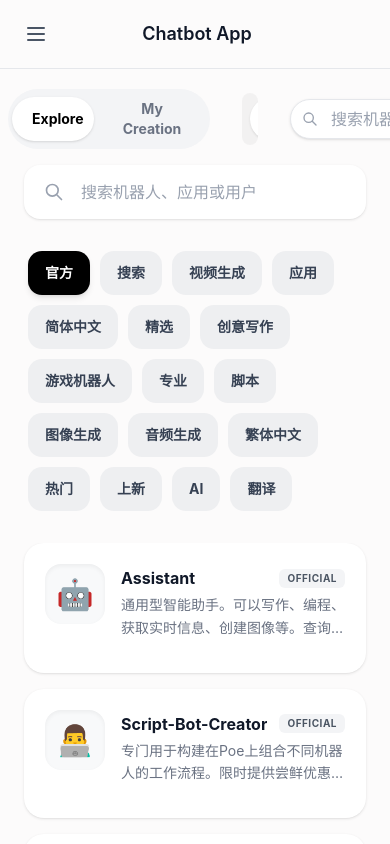
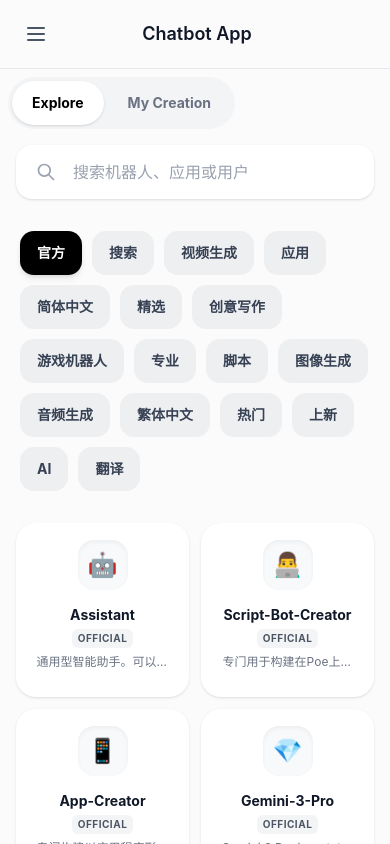
Before and after one commit to xubaobao19940428/ai-chat, a Vue app: page /explore in a window 390 px wide. Built offline with nearby package versions, Linux system fonts and the light colour scheme.

Commit message:
exploreview适配移动端

```diff
--- a/src/views/ExploreView.vue
+++ b/src/views/ExploreView.vue
@@ -1,7 +1,7 @@
 <template>
     <div class="flex-1 flex flex-col h-full bg-[#fcfbfb] dark:bg-[#000000] overflow-hidden">
         <!-- Header Area -->
-        <div class="flex-shrink-0 px-2 pt-5 pb-2">
+        <div class="flex-shrink-0 px-2 pt-2 md:pt-5 pb-2">
             <div class="max-w-6xl mx-auto w-full flex items-center justify-between gap-6">
                 <!-- Left: Tabs -->
                 <div class="flex items-center gap-1 bg-gray-100 dark:bg-[#1a1a1a] p-1 rounded-full">
@@ -18,7 +18,7 @@
                 </div>
 
                 <!-- Middle: Header Tags -->
-                <div class="flex-1 flex justify-center overflow-hidden px-4">
+                <div class="flex-1 hidden md:flex justify-center overflow-hidden px-4">
                     <div class="flex items-center gap-2 overflow-x-auto scrollbar-hide mask-fade-x bg-[#0000000a] dark:bg-[#1a1a1a] px-2 py-1 rounded-full">
                         <button v-for="tag in headerSearchTags" :key="tag"
                             class="text-sm font-medium whitespace-nowrap transition-colors px-6 py-2 rounded-full"
@@ -31,7 +31,7 @@
 
                 <!-- Right: Search & Create -->
                 <div class="flex items-center gap-4">
-                    <div class="w-64 relative group">
+                    <div class="w-64 relative group hidden md:block">
                         <div class="absolute inset-y-0 left-0 pl-3 flex items-center pointer-events-none">
                             <svg class="h-4 w-4 text-gray-400" fill="none" stroke="currentColor" viewBox="0 0 24 24">
                                 <path stroke-linecap="round" stroke-linejoin="round" stroke-width="2"
@@ -50,7 +50,7 @@
         </div>
 
         <!-- Original Page Modules (Search & Tags) -->
-        <div class="flex-shrink-0 px-6 pt-2 pb-2">
+        <div class="flex-shrink-0 px-4 md:px-6 pt-2 pb-2">
             <div class="max-w-5xl mx-auto w-full">
                 <!-- Search Bar -->
                 <div class="relative group mb-8">
@@ -81,35 +81,35 @@
         </div>
 
         <!-- Scrollable Content -->
-        <div class="flex-1 overflow-y-auto px-6 pb-12">
+        <div class="flex-1 overflow-y-auto px-4 md:px-6 pb-12">
             <div class="max-w-5xl mx-auto w-full">
-                <div class="grid grid-cols-1 md:grid-cols-2 gap-4">
+                <div class="grid grid-cols-2 md:grid-cols-2 gap-3 md:gap-4">
                     <div v-for="bot in filteredBots" :key="bot.id"
-                        class="flex items-start gap-4 p-5 rounded-[20px] bg-white dark:bg-[#1a1a1a] border border-transparent hover:border-gray-200 dark:hover:border-[#333333] shadow-sm hover:shadow-lg transition-all cursor-pointer group"
+                        class="flex flex-col md:flex-row items-center md:items-start gap-3 md:gap-4 p-4 md:p-5 rounded-[20px] bg-white dark:bg-[#1a1a1a] border border-transparent hover:border-gray-200 dark:hover:border-[#333333] shadow-sm hover:shadow-lg transition-all cursor-pointer group text-center md:text-left"
                         @click="handleBotClick(bot)">
                         <!-- Icon -->
                         <div
-                            class="flex-shrink-0 w-[60px] h-[60px] rounded-[16px] overflow-hidden bg-[#f8f9fa] dark:bg-[#2a2a2a] flex items-center justify-center text-3xl shadow-inner">
+                            class="flex-shrink-0 w-[50px] h-[50px] md:w-[60px] md:h-[60px] rounded-[16px] overflow-hidden bg-[#f8f9fa] dark:bg-[#2a2a2a] flex items-center justify-center text-2xl md:text-3xl shadow-inner">
                             <img v-if="bot.icon.startsWith('http')" :src="bot.icon"
                                 class="w-full h-full object-cover" />
                             <span v-else>{{ bot.icon }}</span>
                         </div>
 
                         <!-- Content -->
-                        <div class="flex-1 min-w-0 pt-0.5">
-                            <div class="flex items-center justify-between mb-1">
-                                <h3 class="text-[16px] font-bold text-gray-900 dark:text-white truncate">{{ bot.name }}
+                        <div class="flex-1 min-w-0 pt-0.5 w-full">
+                            <div class="flex flex-col md:flex-row items-center md:items-center md:justify-between mb-1 gap-1">
+                                <h3 class="text-[14px] md:text-[16px] font-bold text-gray-900 dark:text-white truncate w-full md:w-auto">{{ bot.name }}
                                 </h3>
                                 <span v-if="bot.type === 'official'"
-                                    class="px-2 py-0.5 rounded-md bg-[#f3f4f6] dark:bg-[#2a2a2a] text-[#4b5563] dark:text-gray-300 text-[10px] font-bold uppercase tracking-wider">
+                                    class="px-1.5 py-0.5 rounded-md bg-[#f3f4f6] dark:bg-[#2a2a2a] text-[#4b5563] dark:text-gray-300 text-[10px] font-bold uppercase tracking-wider flex-shrink-0">
                                     Official
                                 </span>
                             </div>
-                            <p class="text-[14px] text-gray-500 dark:text-gray-400 line-clamp-2 leading-relaxed mb-3">
+                            <p class="text-[12px] md:text-[14px] text-gray-500 dark:text-gray-400 line-clamp-1 md:line-clamp-2 leading-relaxed mb-2 md:mb-3">
                                 {{ bot.detailedDescription || bot.description || 'No description available.' }}
                             </p>
 
-                            <div class="flex items-center gap-2" v-if="bot.provider">
+                            <div class="hidden md:flex items-center gap-2" v-if="bot.provider">
                                 <span class="text-xs text-gray-400">By {{ bot.provider }}</span>
                             </div>
                         </div>
```
